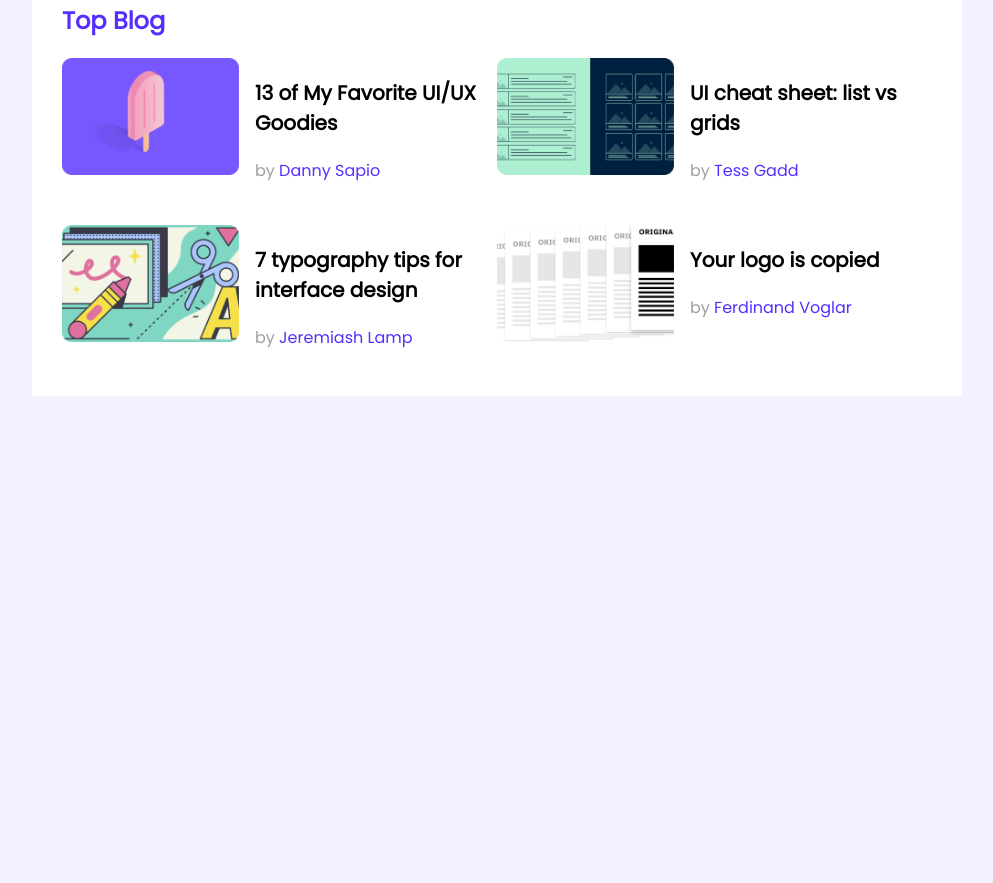
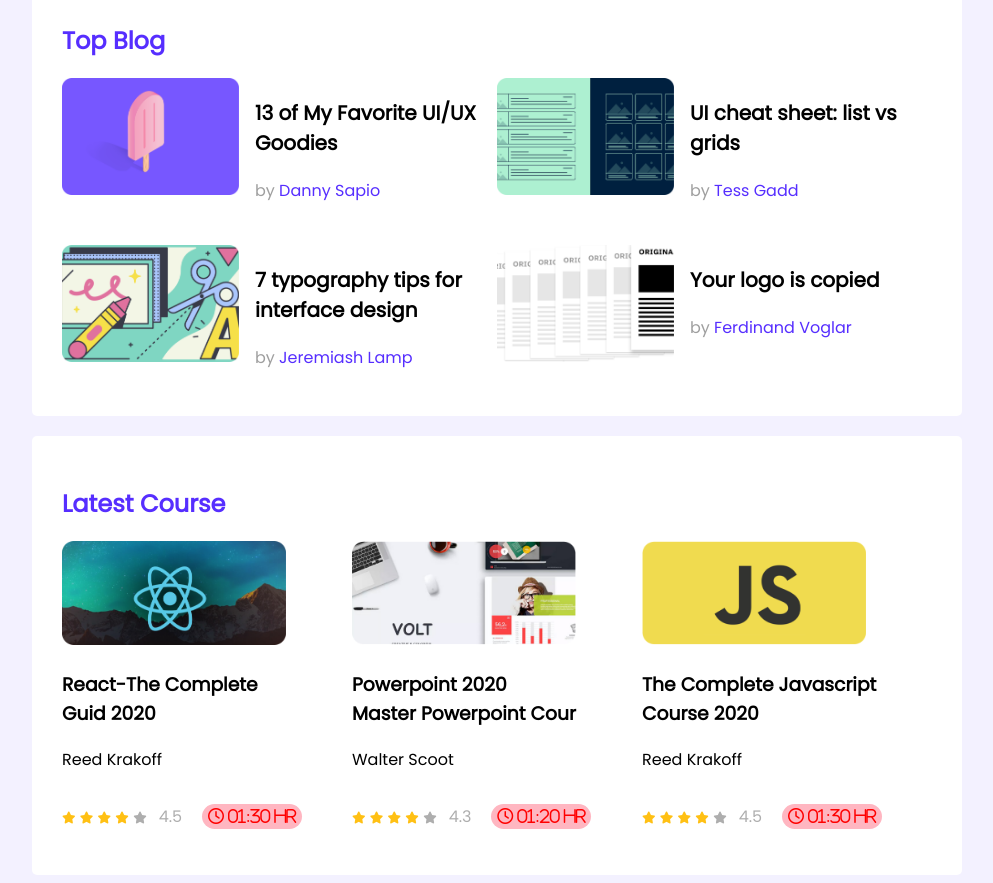
Before and after one commit to hasan-rashid/my-third-repo, a plain HTML site: page index.html in a window 1280 px wide. Shown: the part 328-1211 px from the top of the page, without its empty margins (143-1136 px from the left). Before the commit the page ends 800 px from the top, so only its background shows below. Drawn offline with Linux system fonts and the light colour scheme.

Commit message:
courses added

```diff
--- a/index.html
+++ b/index.html
@@ -5,6 +5,8 @@
     <meta http-equiv="X-UA-Compatible" content="IE=edge">
     <meta name="viewport" content="width=device-width, initial-scale=1.0">
     <title>Leader Board</title>
+    <!-- font awesome -->
+    <script src="https://kit.fontawesome.com/a9bf2821d8.js" crossorigin="anonymous"></script>
 
     <!-- style sheet -->
     <link rel="stylesheet" href="styles/style.css">
@@ -112,5 +114,102 @@
     </main>
 
 
+
+    <!-- Latest Courses -->
+
+    <main class="latest-courses">
+        <section class="top-courses">
+            <h2 class="section-title"> Latest Course</h2>
+            <artical class="courses">
+                <div class="course">
+                    <div class="course-banner">
+                    <img src="images/courses/course-1.png" alt="">
+                   </div>
+
+                    <div class="course-details">
+                   <h3>React-The Complete <br> Guid 2020</h3>
+               <p class="course-author">Reed Krakoff</p>
+
+                  <div class="course-info">
+
+                <div>
+                <i class="fa-solid fa-star filled"></i>
+                <i class="fa-solid fa-star filled"></i>
+                <i class="fa-solid fa-star filled"></i>
+                <i class="fa-solid fa-star filled"></i>
+                <i class="fa-solid fa-star empty"></i>
+                </div>
+                <p class=scor>4.5</p>
+
+               <div class="course-duration">
+                <i class="fa-regular fa-clock"> 01:30 hr</i>
+               </div>
+                </div>
+           </div>
+        </div>
+
+
+
+        <div class="course">
+            <div class="course-banner">
+            <img src="images/courses/course-2.png" alt="">
+           </div>
+
+            <div class="course-details">
+           <h3>Powerpoint 2020 <br> Master Powerpoint Cour</h3>
+       <p class="course-author">Walter Scoot</p>
+
+          <div class="course-info">
+
+        <div>
+        <i class="fa-solid fa-star filled"></i>
+        <i class="fa-solid fa-star filled"></i>
+        <i class="fa-solid fa-star filled"></i>
+        <i class="fa-solid fa-star filled"></i>
+        <i class="fa-solid fa-star empty"></i>
+        </div>
+        <p class=scor>4.3</p>
+
+       <div class="course-duration">
+        <i class="fa-regular fa-clock"> 01:20 hr</i>
+       </div>
+        </div>
+   </div>
+</div>
+
+
+
+    <div class="course">
+        <div class="course-banner">
+        <img src="images/courses/course-3.png" alt="">
+       </div>
+
+        <div class="course-details">
+       <h3>The Complete Javascript <br> Course 2020</h3>
+   <p class="course-author">Reed Krakoff</p>
+
+      <div class="course-info">
+
+    <div>
+    <i class="fa-solid fa-star filled"></i>
+    <i class="fa-solid fa-star filled"></i>
+    <i class="fa-solid fa-star filled"></i>
+    <i class="fa-solid fa-star filled"></i>
+    <i class="fa-solid fa-star empty"></i>
+    </div>
+    <p class=scor>4.5</p>
+
+   <div class="course-duration">
+    <i class="fa-regular fa-clock"> 01:30 hr</i>
+   </div>
+    </div>
+</div>
+</div>
+</artical>
+
+</section>
+    </main>
+
 </body>
+
 </html>
--- a/styles/style.css
+++ b/styles/style.css
@@ -10,12 +10,15 @@ body{
 
 main{
     display: flex;
-    justify-content: center;
+    flex-direction: column;
+    align-items: center;
 }
 .container{
     background-color: #FFFFFF;
     width: 870px;
     padding: 30px;
+    border-radius: 5px;
+    margin-top: 20px;
 }
 hr{
     border: 1px solid #D1D1D1;
@@ -79,3 +82,61 @@ hr{
     font-size: 16px;
     color: #562EFF;
 }
+
+
+/* corses styles */
+
+.latest-courses{
+    display: flex;
+    flex-direction: column;
+    align-items: center;
+}
+
+.top-courses{
+    background-color: #FFFFFF;
+    width: 870px;
+    padding: 30px;
+    border-radius: 5px;
+    margin-top: 20px;
+
+}
+
+.courses{
+    display: grid;
+    grid-template-columns: repeat(3,1fr);
+    row-gap: 20px;
+}
+.course .course-banner img{
+    width: 224px;
+    height: 104px;
+}
+.fa-star{
+    font-size: 12px;
+
+}
+.fa-star.filled{
+    color:#FFC014;
+}
+.fa-star.empty{
+    color: #AEAEAE;
+    margin-right: 12px;
+}
+.scor{
+    color: #AEAEAE;
+}
+.course-info{
+    display: flex;
+    align-items: center;
+
+}
+.course-duration{
+    background-color: lightpink;
+    width: 100px;
+    text-align: center;
+    border-radius: 50px;
+    margin-left: 20px;
+}
+.fa-clock{
+    color: red;
+    font-weight: 500;
+}
```
